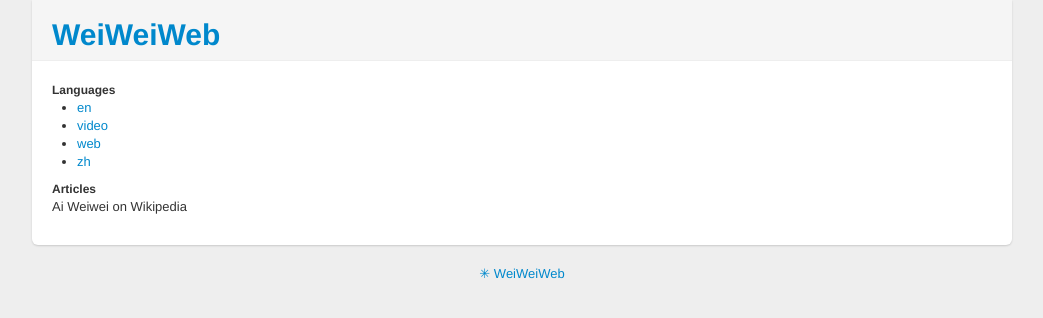
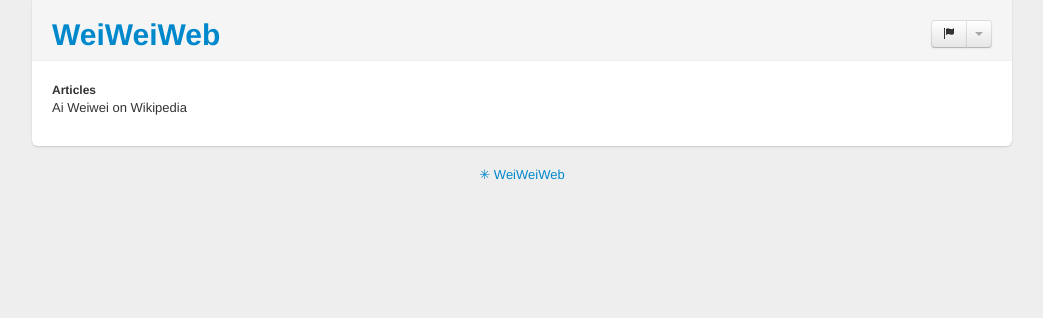
Before and after one commit to weiweiweb/weiweiweb.org, a Jekyll site: the page built from index.md, in a window 1280 px wide. Shown: the top 318 px of the page, without its empty margins (118-1161 px from the left). Built offline with Jekyll 4.4.1, drawn with Linux system fonts in a browser that asks for light colours; nearby versions of some CDN libraries.

Commit message:
add language button

```diff
--- a/_includes/header.html
+++ b/_includes/header.html
@@ -1,3 +1,16 @@
 <div class="page-header">
   <h1><a href="/">{{ site.title }}</a> {% if page.title and page.title != site.title %} <small>{{ page.title }}. {% if page.tagline %} {{ page.tagline }}. {% endif %} </small> {% endif %}</h1>
+
+  <div class="btn-group">
+  <button class="btn"><i class="icon-flag"></i></button>
+  <button class="btn dropdown-toggle" data-toggle="dropdown">
+    <span class="caret"></span>
+  </button>
+  <ul class="dropdown-menu pull-right">
+    {% for cat in site.categories %}
+	  <li><a href="/{{ cat[0] }}">{{ cat[0] }}</a></li>
+	{% endfor %}
+  </ul>
 </div>
+
+</div>
--- a/assets/css/style.css
+++ b/assets/css/style.css
@@ -30,6 +30,16 @@ html, body {
   background-color: #f5f5f5;
   padding: 20px 20px 10px;
   margin: -20px -20px 20px;
+}
+
+.page-header {
+	position: relative;
+}
+
+.page-header .btn-group {
+	position: absolute;
+	right: 20px;
+	top: 20px;
 }
 
 .topbar .btn {
--- a/index.md
+++ b/index.md
@@ -3,13 +3,6 @@ layout: page
 title:
 tagline:
 ---
-
-<h5>Languages</h5>
-<ul>
-{% for cat in site.categories %}
-  <li><a href="/{{ cat[0] }}">{{ cat[0] }}</a></li>
-{% endfor %}
-</ul>
 
 <h5> Articles </h5>
 {% for post in site.categories.en limit:1%}
```
Also changed, not shown: _layouts/category_index.html (+0 -7 lines).
